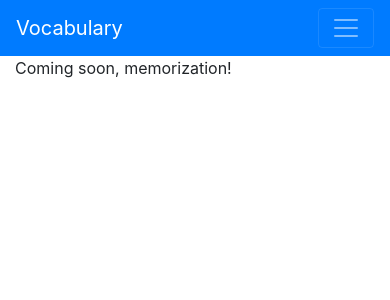
After one commit to SlesarevRoman/dictionary, a Django app: page /memorization in a window 390 px wide. The commit adds this page. Shown: the top 300 px of the page. Run offline with Django 3.2, Linux system fonts and the light colour scheme; some libraries are stand-ins or nearby versions.

Commit message:
add memorization empty page, favicon and fix bug with edit button on mobile

```diff
--- a/dictionary/apps/vocabulary/urls.py
+++ b/dictionary/apps/vocabulary/urls.py
@@ -9,4 +9,5 @@ urlpatterns = [
   path('add_word', views.add_word, name = 'add_word'),
   path('<int:article_id>/remove_word/', views.remove_word, name = 'remove_word'),
   path('<int:article_id>/update_word/', views.update_word, name = 'update_word'),
+  path('memorization', views.memorization, name = 'memorization'),
 ]
--- a/dictionary/apps/vocabulary/views.py
+++ b/dictionary/apps/vocabulary/views.py
@@ -32,3 +32,6 @@ def update_word(request, article_id):
   word.definition = request.POST['newDefinition']
   word.save()
   return HttpResponseRedirect( reverse('vocabulary:home') )
+
+def memorization(request):
+  return render(request, 'vocabulary/memorization.html')
--- a/dictionary/templates/base.html
+++ b/dictionary/templates/base.html
@@ -11,7 +11,11 @@
     rel="stylesheet"
     href="https://cdn.jsdelivr.net/npm/bootstrap@4.5.3/dist/css/bootstrap.min.css"
     integrity="sha384-TX8t27EcRE3e/ihU7zmQxVncDAy5uIKz4rEkgIXeMed4M0jlfIDPvg6uqKI2xXr2"
-    crossorigin="anonymous">
+    crossorigin="anonymous"
+  >
+
+  <!-- favicon -->
+  <link rel="icon" href="{% static 'vocabulary/images/favicon.png' %}" type="image/png">
 </head>
 
 <body class="body">
--- /dev/null
+++ b/dictionary/templates/vocabulary/memorization.html
@@ -0,0 +1,6 @@
+{% extends 'base.html' %}
+{% block title %}Memorization | Dictionary{% endblock %}
+
+{% block content %}
+  <p>Coming soon, memorization!</p>
+{% endblock %}
--- a/dictionary/templates/vocabulary/navigation.html
+++ b/dictionary/templates/vocabulary/navigation.html
@@ -19,7 +19,7 @@
 
         {% if user.is_authenticated %}
         <li class="nav-item">
-          <a id="memorization" class="nav-link" href="#">Memorization</a>
+          <a id="memorization" class="nav-link" href="{% url 'vocabulary:memorization' %}">Memorization</a>
         </li>
         {% endif %}
 
--- a/static/vocabulary/css/wordsList.css
+++ b/static/vocabulary/css/wordsList.css
@@ -40,6 +40,7 @@
   .word-item__show-state {
     flex-direction: column;
     position: relative;
+    padding-right: 25px;
   }
 
   .word-item__edit-button {
```
Also changed, not shown: static/vocabulary/images/favicon.png (added), 1 other file.
